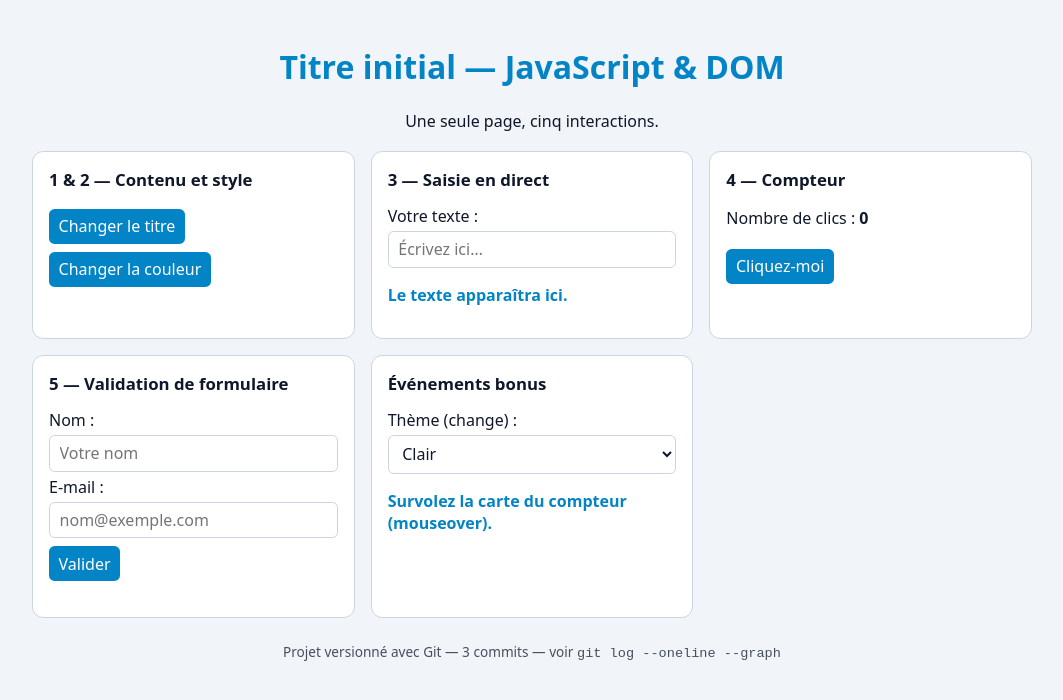
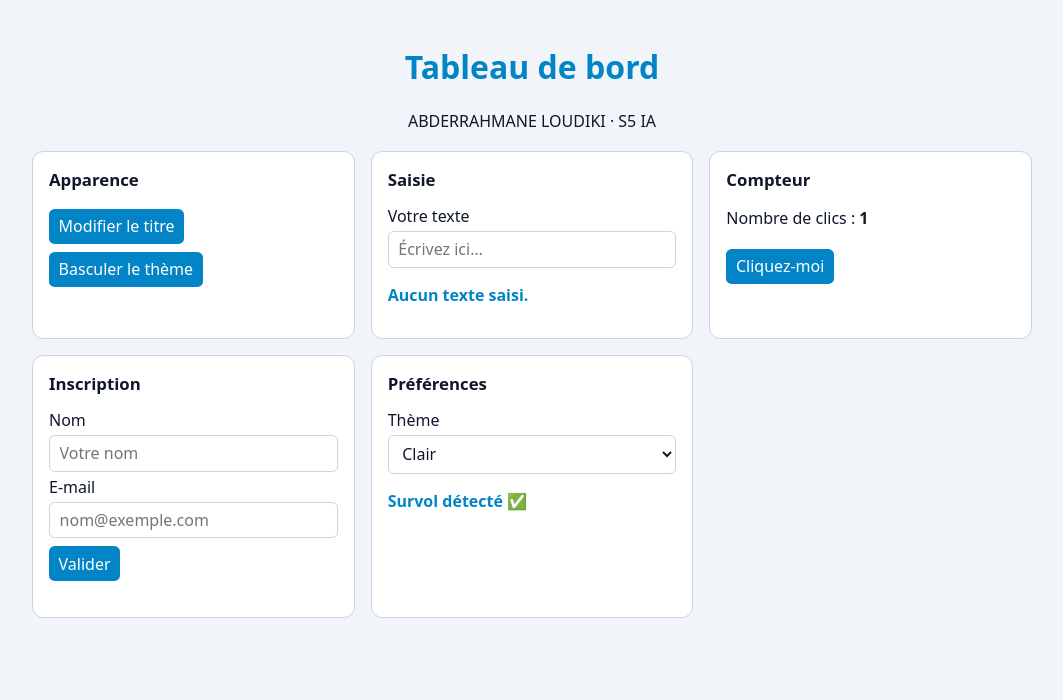
Before and after one commit to loudikia853-rgb/demo-js-dom, a plain HTML site: page index.html in a window 1280 px wide. Both pictures are taken after a click on the button "Cliquez-moi". Shown: the whole page, without its empty margins (108-1171 px from the left). Drawn offline with Linux system fonts and the light colour scheme.

Commit message:
Ajouter les interactions JavaScript (DOM et evenements)

```diff
--- a/index.html
+++ b/index.html
@@ -9,8 +9,7 @@
     body.nuit{--bg:#0f172a;--fg:#e2e8f0;--card:#1e293b;--accent:#38bdf8;--border:#475569}
     *{box-sizing:border-box}
     body{margin:0;font-family:system-ui,sans-serif;background:var(--bg);color:var(--fg);padding:1.5rem}
-    header,footer{text-align:center;margin-bottom:1.2rem}
-    footer{margin-top:1.5rem;font-size:.85rem;opacity:.75}
+    header{text-align:center;margin-bottom:1.2rem}
     main{display:grid;gap:1rem;grid-template-columns:repeat(auto-fit,minmax(260px,1fr));max-width:1000px;margin:auto}
     .carte{background:var(--card);border:1px solid var(--border);border-radius:.7rem;padding:1rem}
     h1{color:var(--accent)}
@@ -24,36 +23,36 @@
 </head>
 <body>
   <header>
-    <h1 id="titre">Titre initial — JavaScript &amp; DOM</h1>
-    <p>Une seule page, cinq interactions.</p>
+    <h1 id="titre">Tableau de bord</h1>
+    <p>ABDERRAHMANE LOUDIKI · S5 IA</p>
   </header>
 
   <main>
     <section class="carte" id="carte-titre">
-      <h2>1 &amp; 2 — Contenu et style</h2>
-      <button id="btn-titre" type="button">Changer le titre</button>
-      <button id="btn-couleur" type="button">Changer la couleur</button>
+      <h2>Apparence</h2>
+      <button id="btn-titre" type="button">Modifier le titre</button>
+      <button id="btn-couleur" type="button">Basculer le thème</button>
     </section>
 
     <section class="carte" id="carte-texte">
-      <h2>3 — Saisie en direct</h2>
-      <label for="saisie">Votre texte :</label>
+      <h2>Saisie</h2>
+      <label for="saisie">Votre texte</label>
       <input id="saisie" type="text" placeholder="Écrivez ici…">
-      <p id="affichage">Le texte apparaîtra ici.</p>
+      <p id="affichage">Aucun texte saisi.</p>
     </section>
 
     <section class="carte" id="carte-compteur">
-      <h2>4 — Compteur</h2>
+      <h2>Compteur</h2>
       <p>Nombre de clics : <strong id="compteur">0</strong></p>
       <button id="btn-compteur" type="button">Cliquez-moi</button>
     </section>
 
     <section class="carte" id="carte-form">
-      <h2>5 — Validation de formulaire</h2>
+      <h2>Inscription</h2>
       <form id="formulaire" novalidate>
-        <label for="nom">Nom :</label>
+        <label for="nom">Nom</label>
         <input id="nom" name="nom" type="text" placeholder="Votre nom">
-        <label for="email">E-mail :</label>
+        <label for="email">E-mail</label>
         <input id="email" name="email" type="email" placeholder="nom@exemple.com">
         <button type="submit">Valider</button>
       </form>
@@ -61,17 +60,58 @@
     </section>
 
     <section class="carte">
-      <h2>Événements bonus</h2>
-      <label for="theme">Thème (change) :</label>
+      <h2>Préférences</h2>
+      <label for="theme">Thème</label>
       <select id="theme">
         <option value="clair">Clair</option>
         <option value="nuit">Nuit</option>
       </select>
-      <p id="indice">Survolez la carte du compteur (mouseover).</p>
+      <p id="indice">Survolez la carte Compteur.</p>
     </section>
   </main>
 
-  <footer>Projet versionné avec Git — 3 commits — voir <code>git log --oneline --graph</code></footer>
-  <!-- SCRIPT_PLACEHOLDER -->
+  <script>
+    const $ = id => document.getElementById(id);
+    let clics = 0;
+
+    $('btn-titre').addEventListener('click', () => {
+      $('titre').textContent = 'Tableau de bord mis à jour';
+    });
+
+    $('btn-couleur').addEventListener('click', () => {
+      const nuit = document.body.classList.toggle('nuit');
+      $('theme').value = nuit ? 'nuit' : 'clair';
+    });
+
+    $('saisie').addEventListener('input', e => {
+      $('affichage').textContent = e.target.value || 'Aucun texte saisi.';
+    });
+
+    $('theme').addEventListener('change', e => {
+      document.body.classList.toggle('nuit', e.target.value === 'nuit');
+    });
+
+    $('btn-compteur').addEventListener('click', () => {
+      $('compteur').textContent = ++clics;
+    });
+
+    $('carte-compteur').addEventListener('mouseover', () => {
+      $('indice').textContent = 'Survol détecté ✅';
+    });
+
+    $('formulaire').addEventListener('submit', e => {
+      e.preventDefault();
+      const nom = $('nom').value.trim();
+      const email = $('email').value.trim();
+      const msg = $('message');
+      if (nom.length < 2 || !email.includes('@') || !email.includes('.')) {
+        msg.textContent = 'Erreur : nom (2 caractères min.) et e-mail valide requis.';
+        msg.className = 'erreur';
+      } else {
+        msg.textContent = `Formulaire valide, merci ${nom} !`;
+        msg.className = 'succes';
+      }
+    });
+  </script>
 </body>
 </html>
```
Also changed, not shown: 1 other file.
